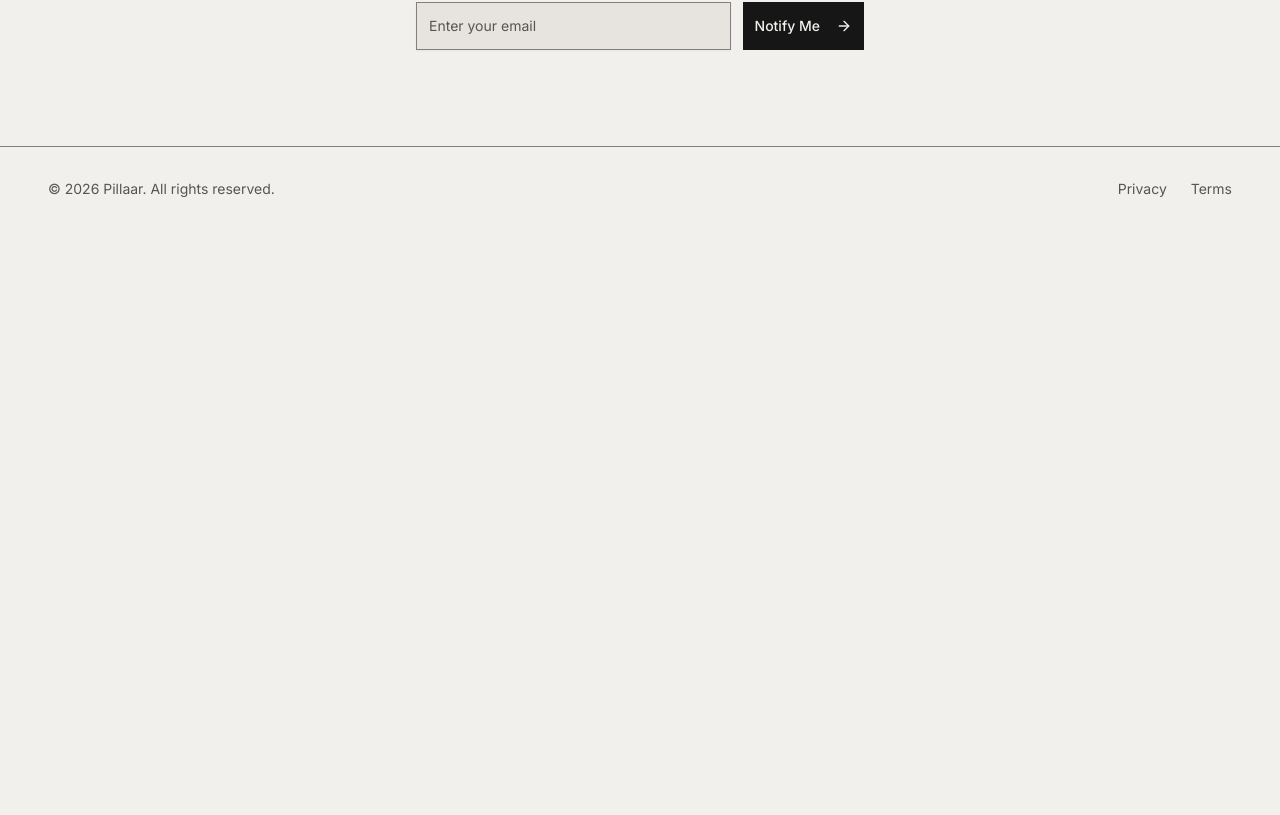
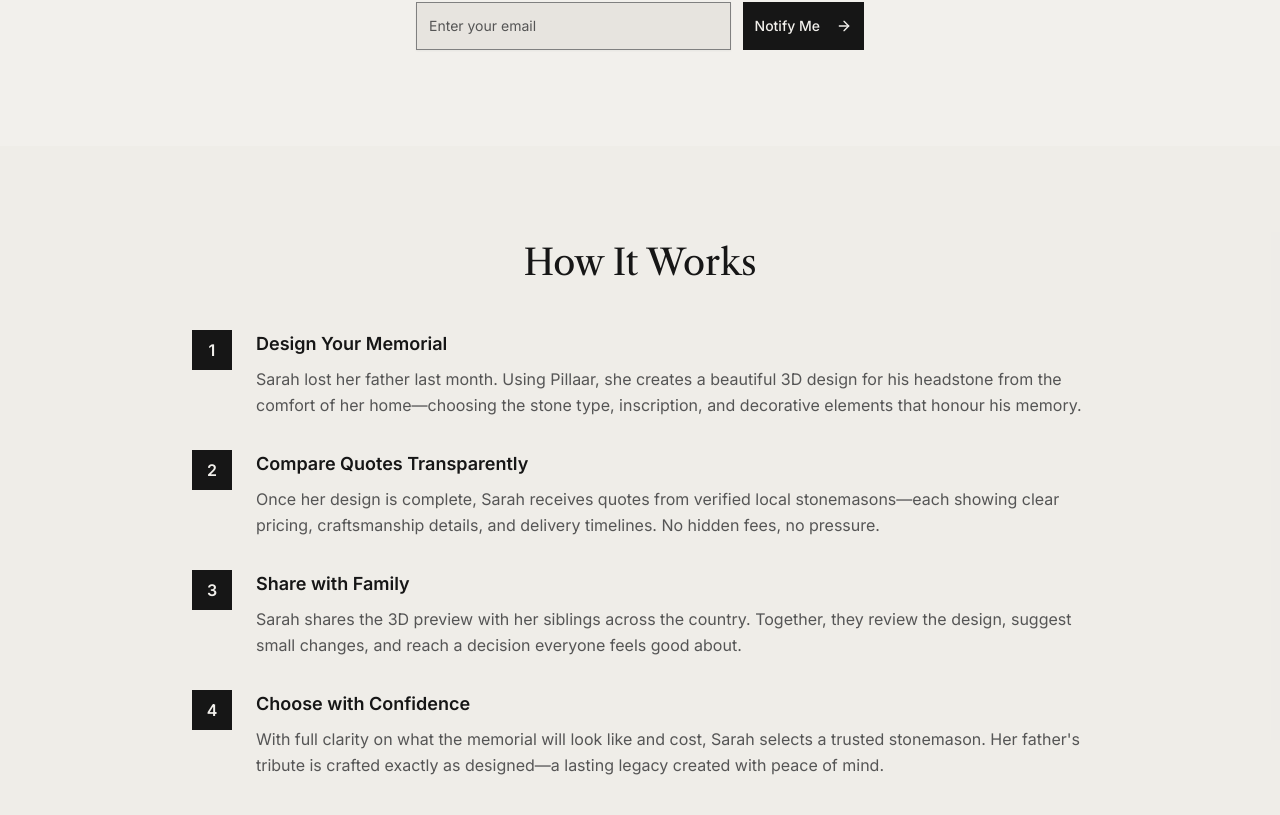
Before and after one commit to paps88/Pillaar-Landing-Page, a Next.js app: page / in a window 1280 px wide. Shown: the part 785-1600 px from the top of the page. Before the commit the page ends 1016 px from the top, so only its background shows below. Built offline with nearby package versions, Linux system fonts and the light colour scheme.

Commit message:
feat: add "How It Works" section to home page
Introduce user story with four-step memorial journey.

Co-authored-by: null <8473250+paps88@users.noreply.github.com>

```diff
--- a/app/page.tsx
+++ b/app/page.tsx
@@ -126,7 +126,72 @@ export default function SplashPage() {
 
             {/* Waitlist Signup */}
             <WaitlistForm />
+          </div>
+        </article>
 
+        {/* How It Works Section */}
+        <section className="w-full px-6 sm:px-8 lg:px-12 py-24 bg-muted/30">
+          <div className="max-w-4xl mx-auto">
+            <h2 className="font-serif text-3xl sm:text-4xl font-normal text-foreground mb-12 text-center">
+              How It Works
+            </h2>
+
+            {/* User Story */}
+            <div className="space-y-8">
+              <div className="flex gap-6 items-start">
+                <div className="flex-shrink-0 w-10 h-10 bg-foreground text-background flex items-center justify-center font-semibold">
+                  1
+                </div>
+                <div>
+                  <h3 className="font-semibold text-lg text-foreground mb-2">Design Your Memorial</h3>
+                  <p className="text-muted-foreground leading-relaxed">
+                    Sarah lost her father last month. Using Pillaar, she creates a beautiful 3D design for his headstone from the comfort of her home—choosing the stone type, inscription, and decorative elements that honour his memory.
+                  </p>
+                </div>
+              </div>
+
+              <div className="flex gap-6 items-start">
+                <div className="flex-shrink-0 w-10 h-10 bg-foreground text-background flex items-center justify-center font-semibold">
+                  2
+                </div>
+                <div>
+                  <h3 className="font-semibold text-lg text-foreground mb-2">Compare Quotes Transparently</h3>
+                  <p className="text-muted-foreground leading-relaxed">
+                    Once her design is complete, Sarah receives quotes from verified local stonemasons—each showing clear pricing, craftsmanship details, and delivery timelines. No hidden fees, no pressure.
+                  </p>
+                </div>
+              </div>
+
+              <div className="flex gap-6 items-start">
+                <div className="flex-shrink-0 w-10 h-10 bg-foreground text-background flex items-center justify-center font-semibold">
+                  3
+                </div>
+                <div>
+                  <h3 className="font-semibold text-lg text-foreground mb-2">Share with Family</h3>
+                  <p className="text-muted-foreground leading-relaxed">
+                    Sarah shares the 3D preview with her siblings across the country. Together, they review the design, suggest small changes, and reach a decision everyone feels good about.
+                  </p>
+                </div>
+              </div>
+
+              <div className="flex gap-6 items-start">
+                <div className="flex-shrink-0 w-10 h-10 bg-foreground text-background flex items-center justify-center font-semibold">
+                  4
+                </div>
+                <div>
+                  <h3 className="font-semibold text-lg text-foreground mb-2">Choose with Confidence</h3>
+                  <p className="text-muted-foreground leading-relaxed">
+                    With full clarity on what the memorial will look like and cost, Sarah selects a trusted stonemason. Her father's tribute is crafted exactly as designed—a lasting legacy created with peace of mind.
+                  </p>
+                </div>
+              </div>
+            </div>
+          </div>
+        </section>
+
+        {/* Continue Main Content */}
+        <article className="px-6 sm:px-8 lg:px-12 py-12">
+          <div className="max-w-3xl w-full mx-auto">
             {/* SEO Content - visually hidden but crawlable */}
             <section className="sr-only" aria-label="About our memorial design services">
               <h2>About Pillaar Memorial Design</h2>
```
